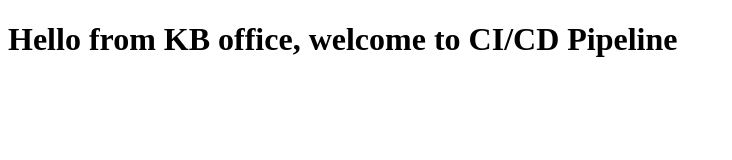
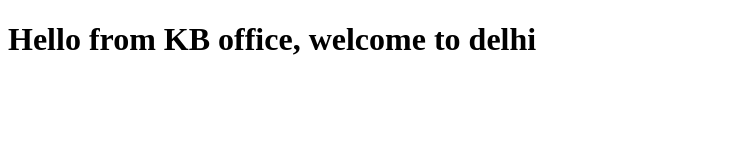
Before and after one commit to prarav/nginx, a plain HTML site: page index.html in a window 1280 px wide. Shown: the whole page, without its empty margins (0-732 px from the left). Drawn offline with Linux system fonts and the light colour scheme.

Commit message:
Update index.html

```diff
--- a/index.html
+++ b/index.html
@@ -4,6 +4,6 @@
     <title>Hello to delhi </title>
 </head>
 <body>
-    <h1>Hello from  KB office, welcome to CI/CD Pipeline </h1>
+    <h1>Hello from  KB office, welcome to delhi </h1>
 </body>
 </html>
```
